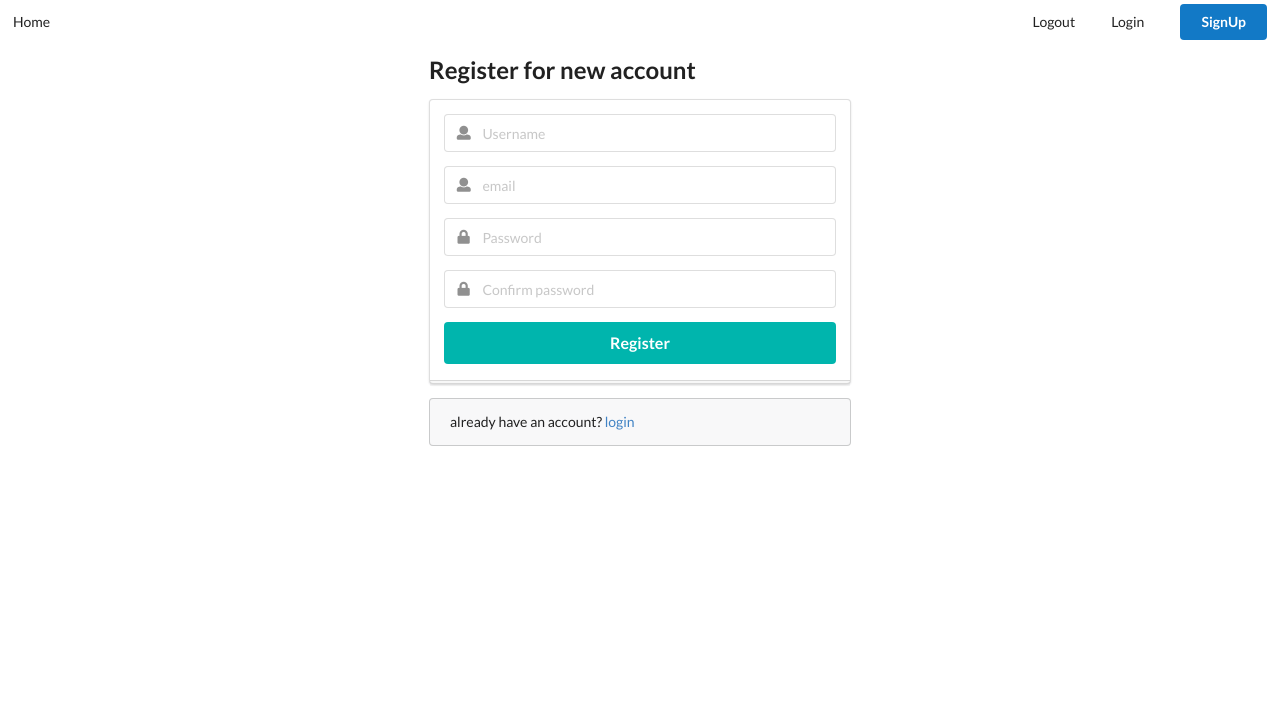
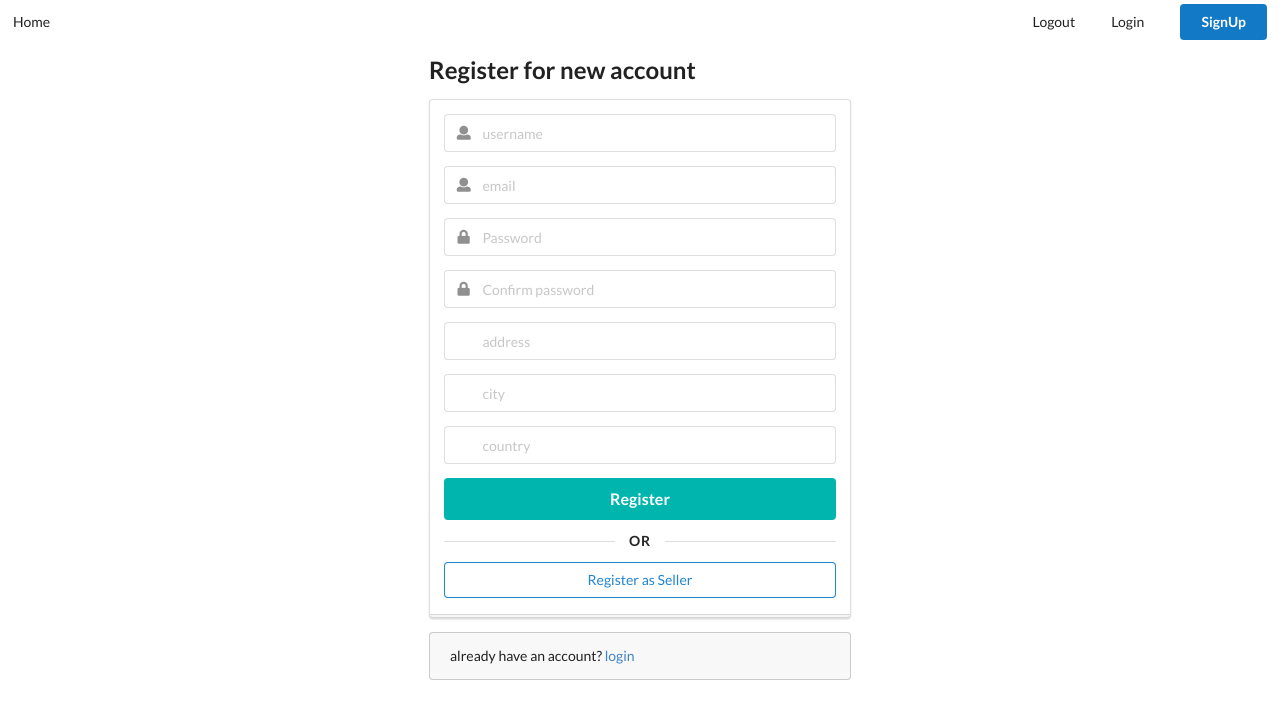
Before and after one commit to AiverReaver/ecommerce-webapp, a Vue app in the folder client/: page /register in a window 1280 px wide. Shown: the top 718 px of the page. Built offline with nearby package versions, Linux system fonts and the light colour scheme.

Commit message:
fixed register

```diff
--- a/client/src/store.ts
+++ b/client/src/store.ts
@@ -24,7 +24,10 @@ export default new Vuex.Store({
       return ecom.post('/token/', user);
     },
     registerUser(context, user) {
-      return ecom.post('/register/', user);
+      return ecom.post('/register/customer/', user);
+    },
+    registerSeller(context, user) {
+      return ecom.post('/register/seller/', user);
     },
     setTokens({ commit }, data) {
       ecom.defaults.headers.Authorization = `Bearer ${data.access_token}`;
--- a/client/src/views/Register.vue
+++ b/client/src/views/Register.vue
@@ -9,28 +9,63 @@
           <div class="field">
             <div class="ui left icon input">
               <i class="user icon"></i>
-              <input type="text" placeholder="Username" v-model="user.name" />
+              <input type="text" placeholder="username" v-model="userdata.user.name" />
             </div>
           </div>
           <div class="field">
             <div class="ui left icon input">
               <i class="user icon"></i>
-              <input type="text" placeholder="email" v-model="user.email" />
+              <input type="text" placeholder="email" v-model="userdata.user.email" />
             </div>
           </div>
           <div class="field">
             <div class="ui left icon input">
               <i class="lock icon"></i>
-              <input type="password" placeholder="Password" v-model="user.password" />
+              <input type="password" placeholder="Password" v-model="userdata.user.password" />
             </div>
           </div>
           <div class="field">
             <div class="ui left icon input">
               <i class="lock icon"></i>
-              <input type="password" placeholder="Confirm password" v-model="user.confirmPassword" />
+              <input
+                type="password"
+                placeholder="Confirm password"
+                v-model="userdata.user.confirmPassword"
+              />
+            </div>
+          </div>
+          <div v-if="isSeller" class="field">
+            <div class="ui left icon input">
+              <input type="text" placeholder="Company Name" v-model="userdata.company_name" />
+            </div>
+          </div>
+          <div v-if="!isSeller" class="field">
+            <div class="ui left icon input">
+              <input type="text" placeholder="address" v-model="userdata.address" />
+            </div>
+          </div>
+          <div v-if="!isSeller" class="field">
+            <div class="ui left icon input">
+              <input type="text" placeholder="city" v-model="userdata.city" />
+            </div>
+          </div>
+          <div v-if="!isSeller" class="field">
+            <div class="ui left icon input">
+              <input type="text" placeholder="country" v-model="userdata.country" />
             </div>
           </div>
           <input type="submit" value="Register" class="ui fluid large teal submit button" />
+          <div class="ui horizontal divider">OR</div>
+          <a
+            class="ui fluid primary basic button"
+            v-if="isSeller"
+            @click.prevent="isSeller = false"
+          >Register as User</a>
+          <a
+            class="ui fluid primary basic button"
+            v-else
+            @click.prevent="isSeller = true"
+          >Register as Seller</a>
         </div>
       </form>
 
@@ -48,14 +83,24 @@ import { mapActions } from 'vuex';
 
 @Component({
   methods: {
-    ...mapActions(['registerUser']),
+    ...mapActions(['registerUser', 'registerSeller']),
   },
 })
 export default class Register extends Vue {
-  user = {};
+  userdata = { user: {} };
+  isSeller = false;
 
   onRegisterClicked() {
-    this.registerUser(this.user)
+    if (this.isSeller) {
+      this.registerSeller(this.userdata)
+        .then((_) => {
+          this.$router.push('/login');
+        })
+        .catch((error) => {
+          // TODO: Handle error
+        });
+    } else {
+      this.registerUser(this.userdata)
         .then((_) => {
           this.$router.push('/login');
         })
@@ -64,4 +109,5 @@ export default class Register extends Vue {
         });
     }
   }
+}
 </script>
```
Also changed, not shown: 1 other file (tests, documents, lock files or other folders). Lines whose indentation alone changed are shown as unchanged.
